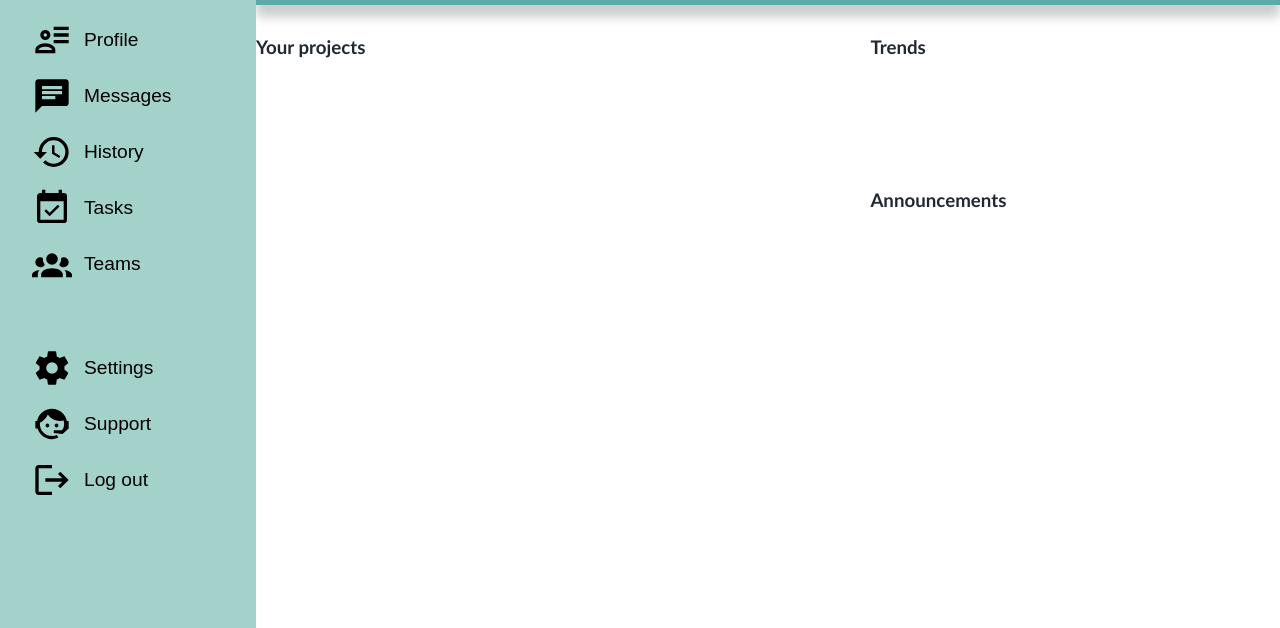
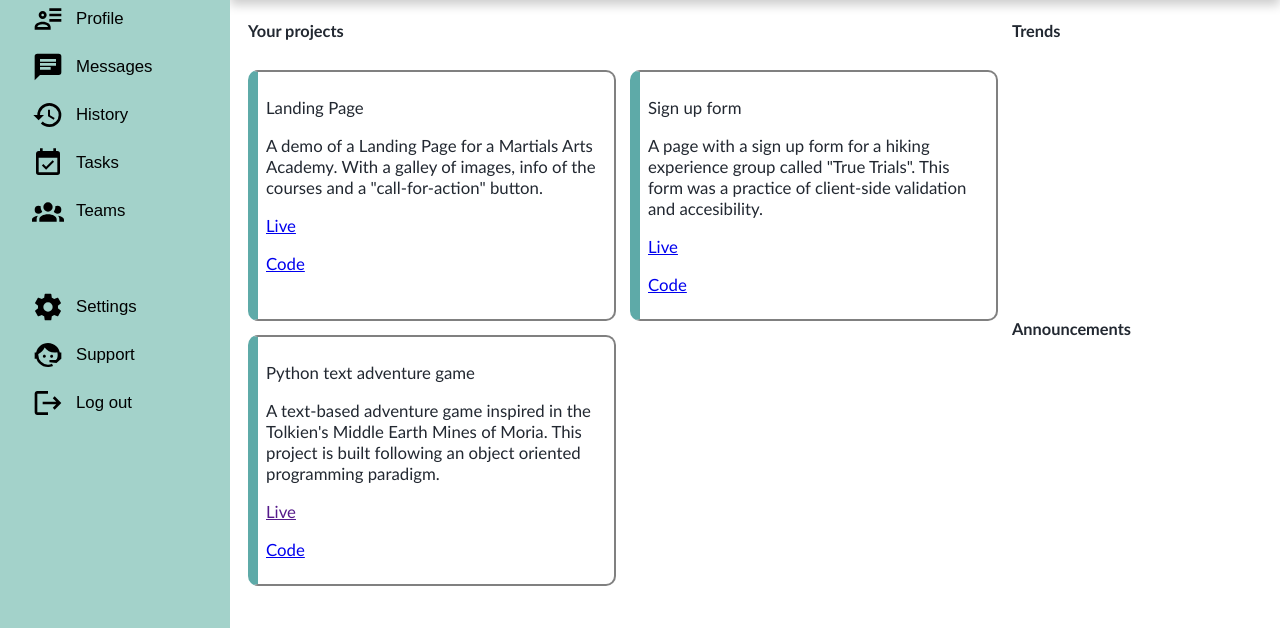
Before and after one commit to rafabo7/top-dashboard, a plain HTML site: page index.html in a window 1280 px wide. Shown: the part 172-800 px from the top of the page. Drawn offline with Linux system fonts and the light colour scheme.

Commit message:
Working on the main section. Populated the articles elements with info of the projects. Add links to see the Live and the Code of the project. Structure the projects grid and start styling.

```diff
--- a/index.html
+++ b/index.html
@@ -102,23 +102,35 @@
     <main>
         <div class="projects">
             <h3>Your projects</h3>
-            <article>
-                <img src="" alt="">
-                <p class="card-title"></p>
-                <p class="card-caption"></p>
-                <div class="card-footer"></div>
+            <article class="card">
+                <p class="card-title">Landing Page</p>
+                <p class="card-caption">
+                    A demo of a Landing Page for a Martials Arts Academy. With a galley of images, info of the courses and a "call-for-action" button.
+                </p>
+                <div class="card-footer">
+                    <p><a href="https://rafabo7.github.io/top-landing-page/">Live</a></p>
+                    <p><a href="https://github.com/rafabo7/top-landing-page">Code</a></p>
+                </div>
             </article>
-            <article>
-                <img src="" alt="">
-                <p class="card-title"></p>
-                <p class="card-caption"></p>
-                <div class="card-footer"></div>
+            <article class="card">
+                <p class="card-title">Sign up form</p>
+                <p class="card-caption">
+                    A page with a sign up form for a hiking experience group called "True Trials". This form was a practice of client-side validation and accesibility.
+                </p>
+                <div class="card-footer">
+                    <p><a href="https://rafabo7.github.io/top-form/">Live</a></p>
+                    <p><a href="https://github.com/rafabo7/top-form">Code</a></p>
+                </div>
             </article>
-            <article>
-                <img src="" alt="">
-                <p class="card-title"></p>
-                <p class="card-caption"></p>
-                <div class="card-footer"></div>
+            <article class="card">
+                <p class="card-title">Python text adventure game</p>
+                <p class="card-caption">
+                    A text-based adventure game inspired in the Tolkien's Middle Earth Mines of Moria. This project is built following an object oriented programming paradigm.
+                </p>
+                <div class="card-footer">
+                    <p><a href="">Live</a></p>
+                    <p><a href="https://github.com/rafabo7/Python-text-based-adventure">Code</a></p>
+                </div>
             </article>
         </div>
         <div class="trends">
--- a/style.css
+++ b/style.css
@@ -10,7 +10,7 @@
 }
 
 html {
-    font-size: 16px;
+    font-size: 14px;
     color: var(--no-black);
 }
 
@@ -35,7 +35,7 @@ body {
     margin: 0;
     height: 100vh;
     display: grid;
-    grid-template-columns: minmax(230px, 1fr) minmax(715px ,4fr);
+    grid-template-columns: minmax(230px, 1fr) minmax(715px ,5fr);
     grid-template-rows: 1fr 4fr 4fr;
     font-family: 'Gill Sans', 'Gill Sans MT', Calibri, 'Trebuchet MS', sans-serif;
 }
@@ -88,7 +88,7 @@ header {
 
 
 .header-top .profile img {
-    width: 42px;
+    width: 38px;
     border-radius: 50%;
 }
 .header-bottom {
@@ -106,7 +106,7 @@ header {
 }
 
 .header-bottom .greeting img {
-    width: 84px;
+    width: 78px;
     border-radius: 50%;
 }
 
@@ -154,7 +154,7 @@ aside > h1 {
 }
 
 aside > h1 svg {
-    width: 64px;
+    width: 60px;
 }
 
 .sidebar .nav {
@@ -169,19 +169,36 @@ aside > h1 svg {
 }
 
 .sidebar .nav .list-item button svg{
-    width: 40px;
+    width: 32px;
 }
 
 main {
     grid-column: 2;
+    padding: 0 18px;
 
     display: grid;
-    grid-template-columns: 3fr 2fr;
+    grid-template-columns: 3fr 1fr;
+    gap: 14px;
 }
 
 .projects {
     grid-column: 1;
     grid-row: 1 / 3;
+
+    display: grid;
+    grid-template-columns: repeat(2, 1fr);
+    gap: 14px;
+}
+
+.projects > h3 {
+    grid-column: 1 / -1;
+}
+
+.projects .card {
+    border: 2px solid gray;
+    border-left: 10px solid var(--primary-color);
+    border-radius: 10px;
+    padding: 8px;
 }
 
 .trends {
```
